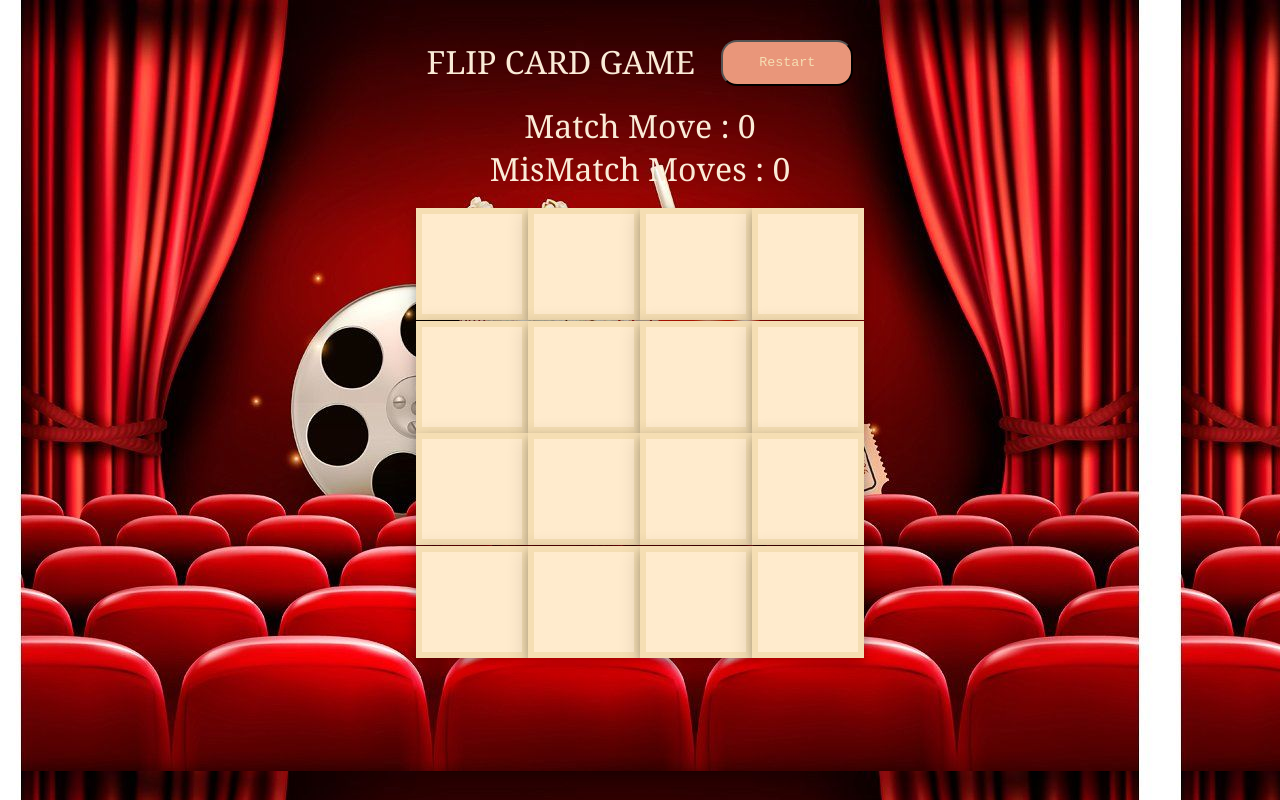
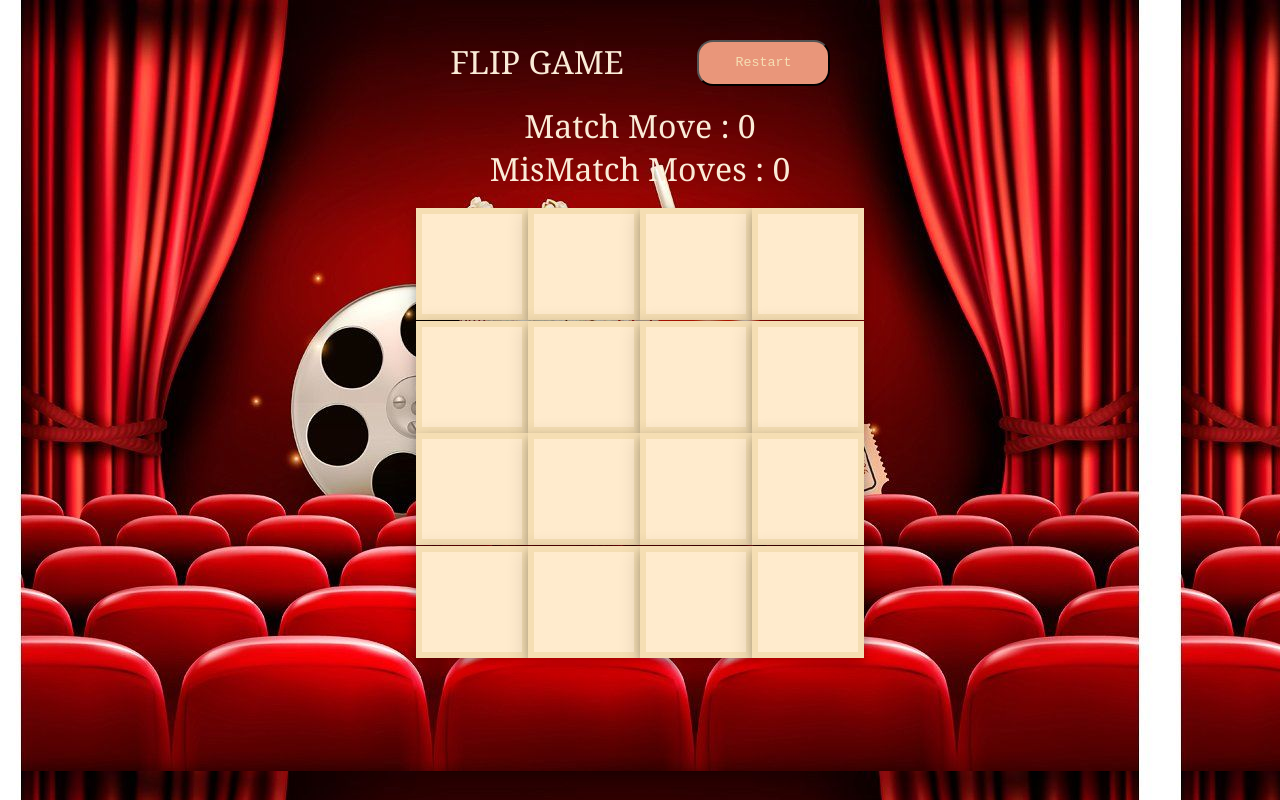
Before and after one commit to kathir1212/flipgame, a plain HTML site: page index.html in a window 1280 px wide. Drawn offline with Linux system fonts and the light colour scheme.

Commit message:
name changes

```diff
--- a/index.html
+++ b/index.html
@@ -41,7 +41,7 @@
 
         reset.innerHTML = 'Restart';
 
-        fliptitle.innerHTML = 'FLIP CARD GAME';
+        fliptitle.innerHTML = 'FLIP GAME';
 
         fliptitreset.appendChild(reset);
 
```
